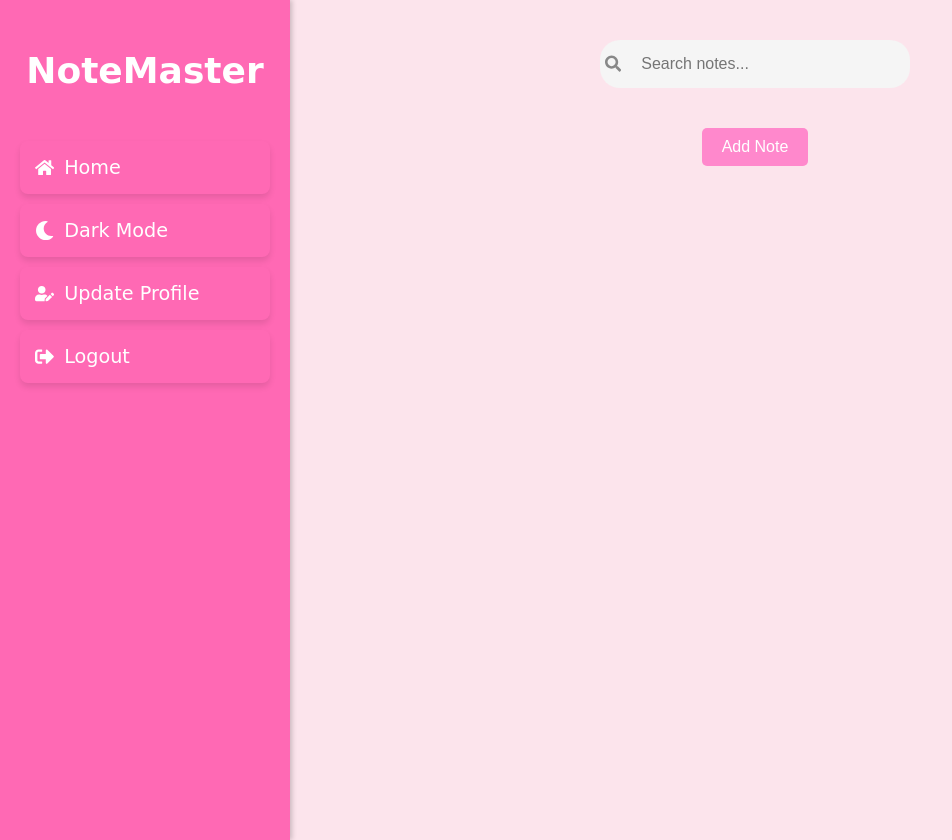
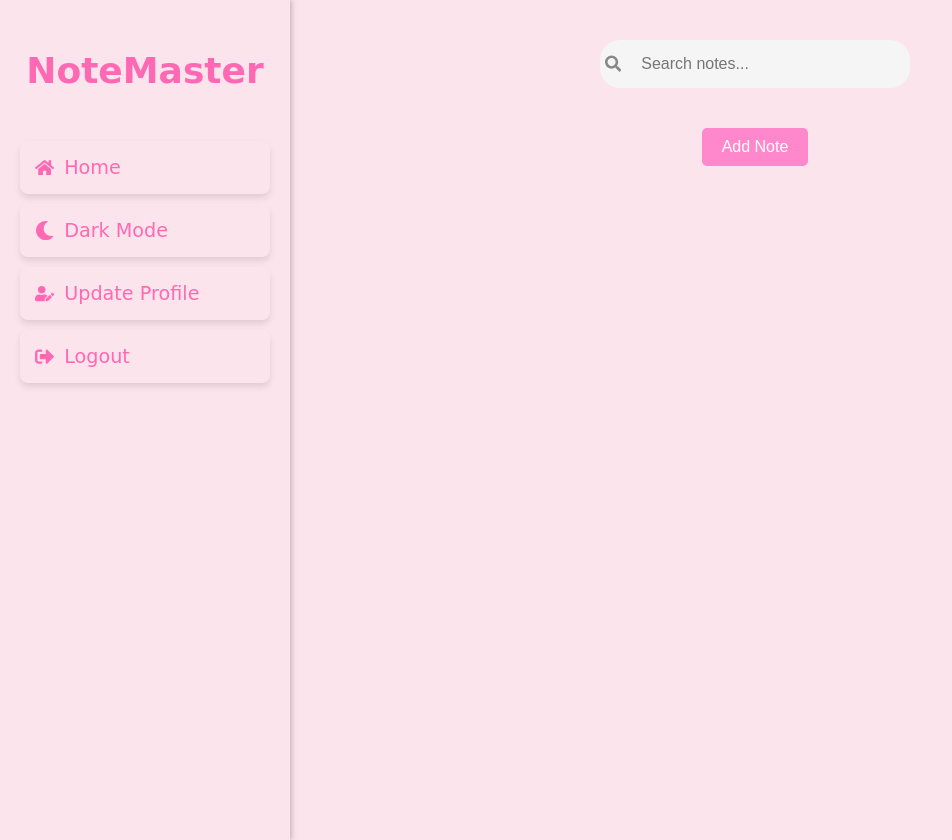
Before and after one commit to varunkainth/NoteBook, a React (Vite) app in the folder frontend/: page /sticky-notes in a window 1280 px wide. Shown: the whole page, without its empty margins (0-952 px from the left). Built offline with nearby package versions, Linux system fonts and the light colour scheme.

Commit message:
Update SideNavbar.css

```diff
--- a/frontend/src/components/SideNavbar.css
+++ b/frontend/src/components/SideNavbar.css
@@ -2,7 +2,7 @@
 .sidebar {
   height: 100%;
   width: 250px;
-  background-color: #ff69b4;
+  background-color:#fce4ec ;
   position: fixed;
   top: 0;
   left: 0;
@@ -16,7 +16,7 @@
 
 .sidebar-header {
   font-size: 1.5em;
-  color: white;
+  color:  #ff69b4;
   margin-bottom: 20px;
   text-align: center;
 }
@@ -29,7 +29,7 @@
   display: flex;
   align-items: center;
   padding: 15px;
-  color: white;
+  color: #ff69b4;
   font-size: 1.2em;
   cursor: pointer;
   transition: background-color 0.3s, transform 0.2s, box-shadow 0.2s;
@@ -39,7 +39,7 @@
 }
 
 .sidebar-item:hover {
-  background-color: #ff1493;
+  background-color: #fbfafb;
   transform: scale(1.05);
   box-shadow: 0 6px 8px rgba(0, 0, 0, 0.2);
 }
```
